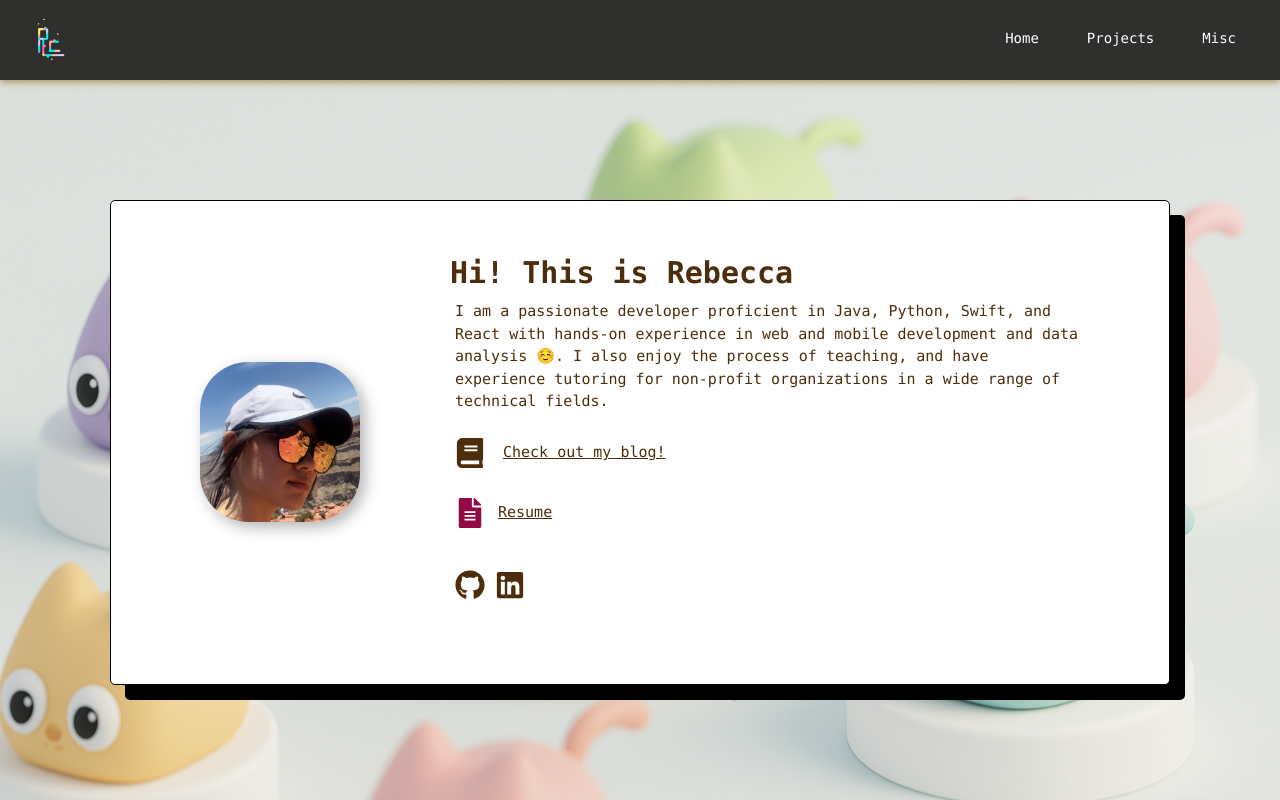
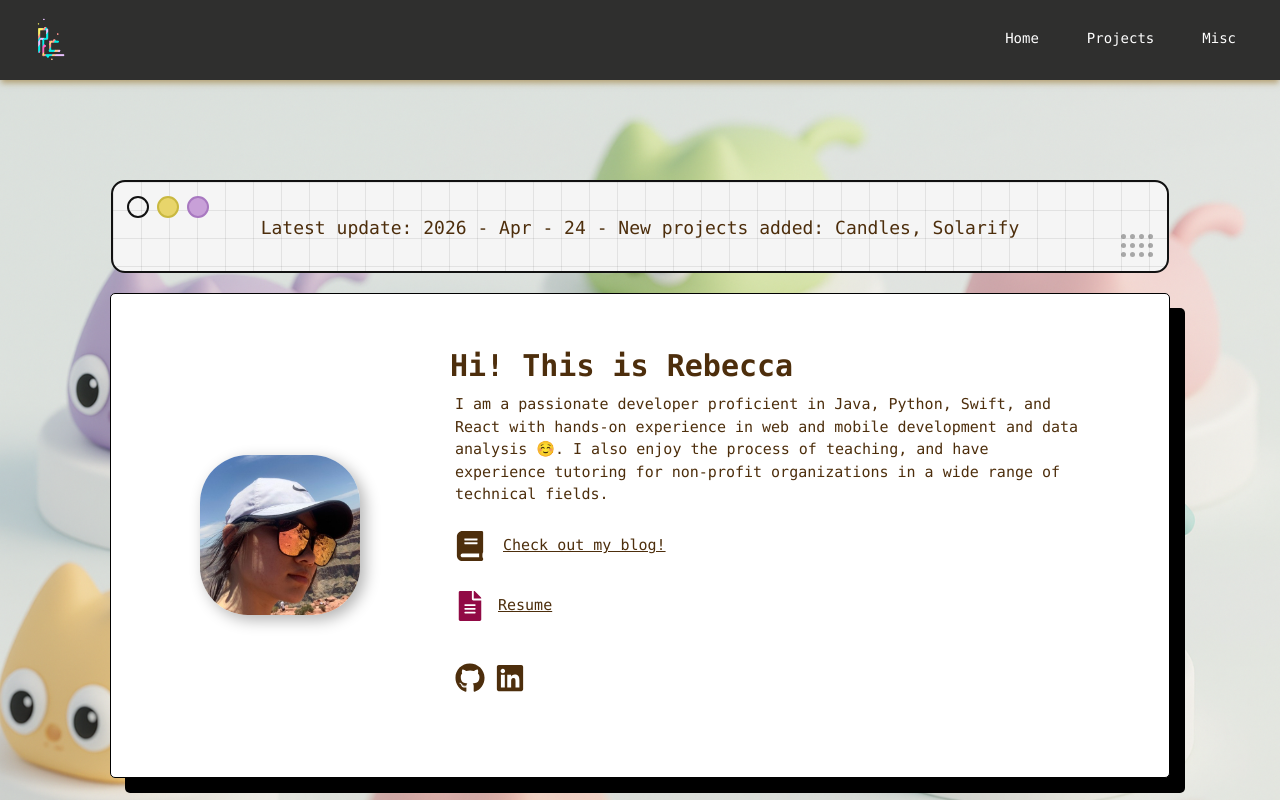
Before and after one commit to rcwoshimao/personal-website, a React (Vite) app: page / in a window 1280 px wide. Shown: the top 800 px of the page. Built offline with nearby package versions, Linux system fonts and the light colour scheme; no server answers.

Commit message:
added latest update

```diff
--- a/src/components/Home.css
+++ b/src/components/Home.css
@@ -1,6 +1,17 @@
 .home{
     padding: 100px;
     min-height: 100vh;
+}
+
+/* Center the homepage WindowFrame (Latest update) block */
+
+.home .window-frame{
+    margin-left: auto;
+    margin-right: auto;
+}
+
+.home .window-frame p{
+    text-align: center;
 }
 
 .about-me {
--- a/src/components/Home.jsx
+++ b/src/components/Home.jsx
@@ -3,7 +3,7 @@ import { motion } from "framer-motion";
 import "./Home.css";
 import "./../App.css";
 import ProjectsList from "./ProjectElements/ProjectList.jsx";
-
+import WindowFrame from "./WindowFrame/WindowFrame.jsx";
 import GoogleDocPDF from "./GoogleDocPDF/GoogleDocPDF";
 
 import { FaGithub, FaLinkedin, FaFileAlt, FaBook } from "react-icons/fa";
@@ -60,6 +60,13 @@ const Home = () => {
 
   return (
     <motion.div className="home" initial="hidden" animate="visible" variants={fadeInDown}>
+    <WindowFrame className="window-frame">
+      <p style={{ fontSize: 18}}>
+        Latest update: 2026 - Apr - 24
+        - New projects added: Candles, Solarify
+      </p>
+    </WindowFrame>
+
       {/* About Me Section */}
       <motion.div className="about-me" variants={fadeInDown}>
         <motion.div className="about-me-children" variants={fadeInDown}>
--- /dev/null
+++ b/src/components/WindowFrame/WindowFrame.jsx
@@ -0,0 +1,74 @@
+// Usage:
+// <WindowFrame>
+//   <p>Your content here</p>
+// </WindowFrame>
+
+export default function WindowFrame({ className, children }) {
+  return (
+    <div className={className}
+      style={{
+        position: "relative",
+        width: "98%",
+        border: "2px solid #111",
+        borderRadius: 14,
+        boxSizing: "border-box",
+        backgroundColor: "#f5f5f5",
+        backgroundImage:
+          "linear-gradient(rgba(0,0,0,0.08) 1px, transparent 1px), linear-gradient(90deg, rgba(0,0,0,0.08) 1px, transparent 1px)",
+        backgroundSize: "28px 28px",
+        paddingTop: 32,
+        paddingLeft: 20,
+        paddingRight: 20,
+        paddingBottom: 30,
+      }}
+    >
+      {/* Traffic light dots */}
+      <div
+        style={{
+          position: "absolute",
+          top: 14,
+          left: 14,
+          display: "flex",
+          gap: 8,
+        }}
+      >
+        <div style={{ ...dot, background: "transparent", border: "2px solid #111" }} />
+        <div style={{ ...dot, background: "#e8d56b", border: "2px solid #c9b840" }} />
+        <div style={{ ...dot, background: "#c8a0d8", border: "2px solid #a878c0" }} />
+      </div>
+
+      {/* Resize dots */}
+      <div
+        style={{
+          position: "absolute",
+          bottom: 14,
+          right: 14,
+          display: "grid",
+          gridTemplateColumns: "repeat(4, 5px)",
+          gap: 4,
+        }}
+      >
+        {Array.from({ length: 12 }).map((_, i) => (
+          <div
+            key={i}
+            style={{
+              width: 5,
+              height: 5,
+              borderRadius: "50%",
+              background: "#333",
+              opacity: 0.4,
+            }}
+          />
+        ))}
+      </div>
+
+      {children}
+    </div>
+  );
+}
+
+const dot = {
+  width: 22,
+  height: 22,
+  borderRadius: "50%",
+};
--- a/src/personal-data.js
+++ b/src/personal-data.js
@@ -15,6 +15,11 @@ import solarify_thumbnail from "./assets/projectThumbnails/solarify_thumbnail.gi
 import candles_thumbnail from "./assets/projectThumbnails/candles_thumbnail.gif";
 
 export {pfp};
+
+export const latestUpdate = {
+  date: "Apr 23, 2026",
+  text: "Added a “Latest update” section on the homepage.",
+};
 
 export const teaching_experiences = [
   {
```
